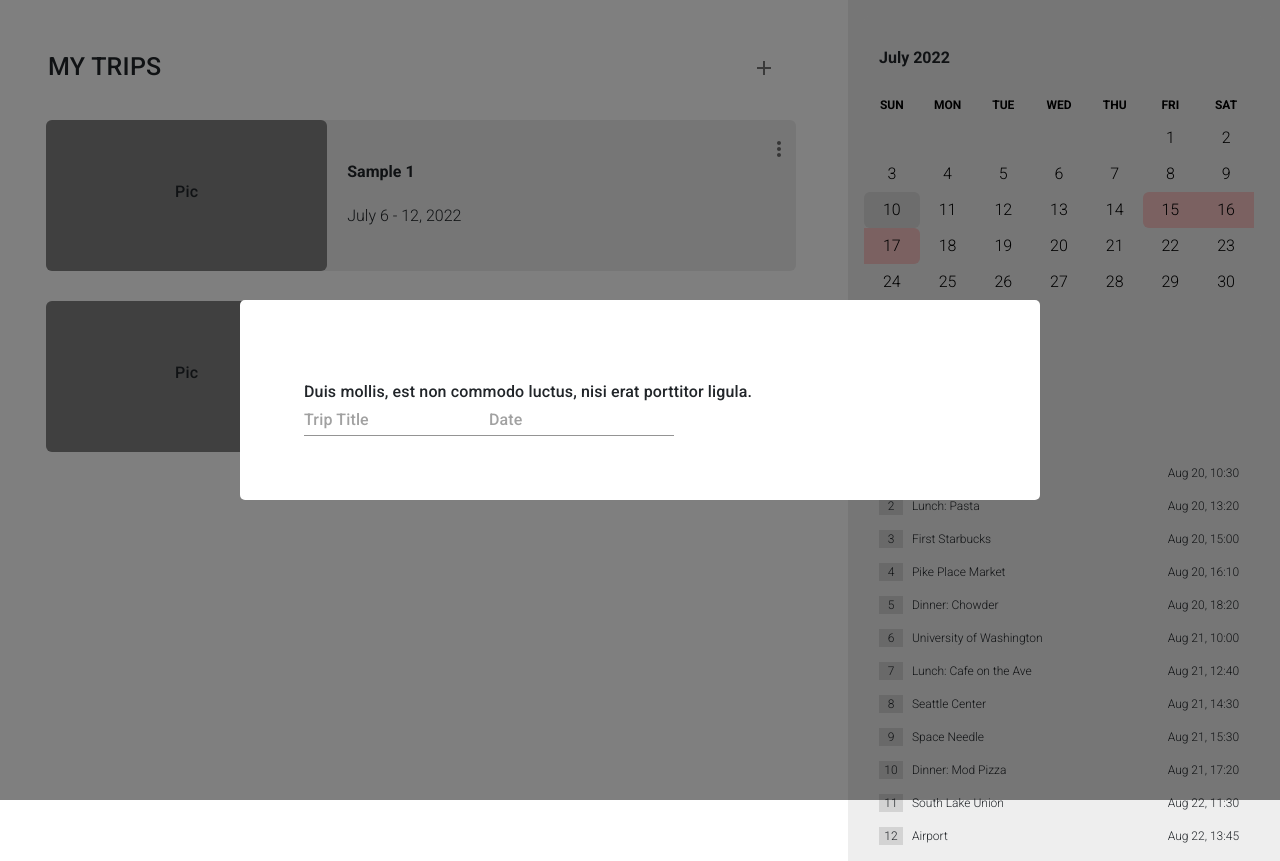
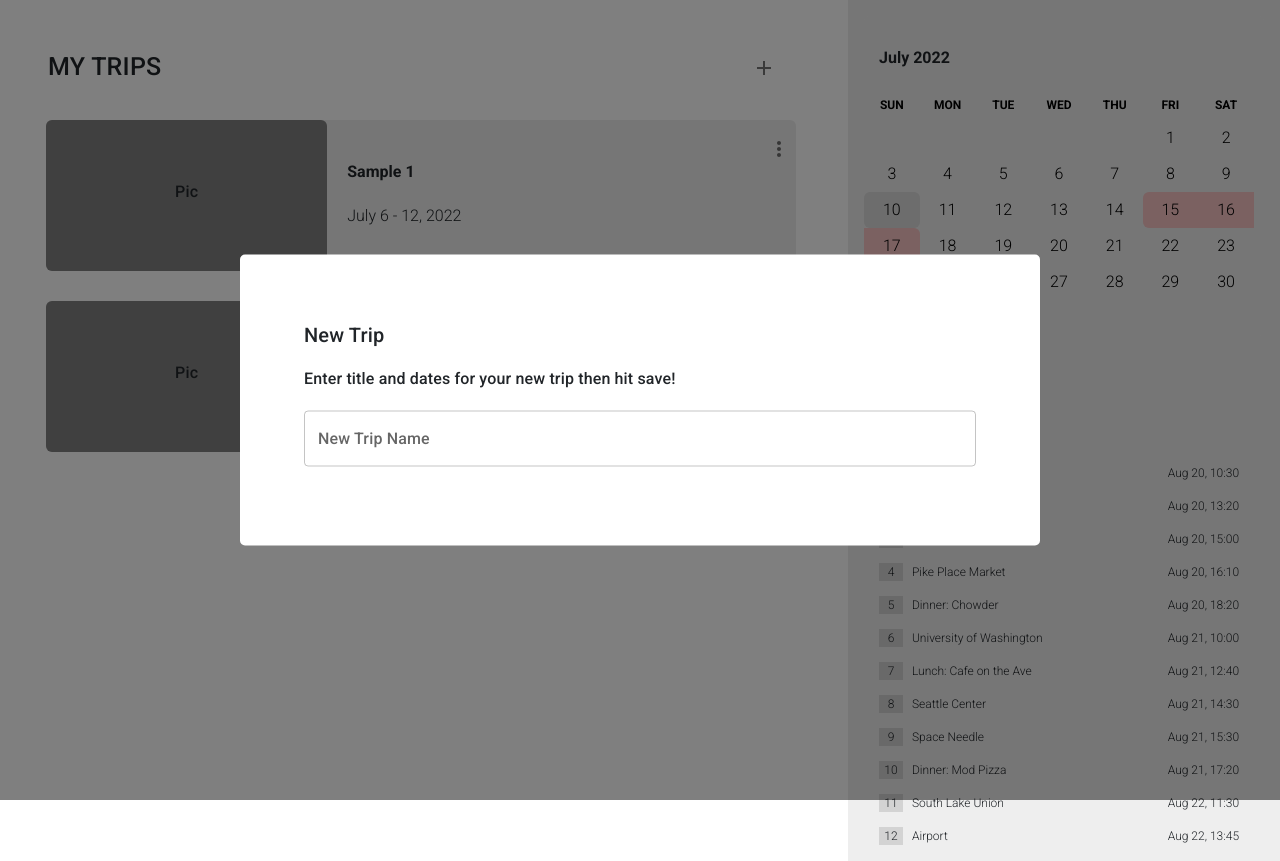
Before and after one commit to mko02/Trip-Planner, a React (Create React App) app in the folder client/: page / in a window 1280 px wide. Both pictures are taken after a click on the button 764 px from the left and 68 px from the top of the page. Built offline with nearby package versions, Linux system fonts and the light colour scheme.

Commit message:
basic modal is there, new trip modal need date range picker

```diff
--- a/client/package.json
+++ b/client/package.json
@@ -7,10 +7,12 @@
     "@emotion/styled": "^11.9.3",
     "@mui/icons-material": "^5.8.4",
     "@mui/material": "^5.9.1",
+    "@mui/x-date-pickers": "^5.0.0-beta.3",
     "@testing-library/jest-dom": "^5.16.4",
     "@testing-library/react": "^13.3.0",
     "@testing-library/user-event": "^13.5.0",
     "bootstrap": "^5.2.0",
+    "moment": "^2.29.4",
     "react": "^18.2.0",
     "react-bootstrap": "^2.4.0",
     "react-dom": "^18.2.0",
--- a/client/src/Components/Homepage/Heading.jsx
+++ b/client/src/Components/Homepage/Heading.jsx
@@ -1,6 +1,6 @@
 import React, { useState } from "react";
 import { Link } from "react-router-dom";
-import BasicModal from "./Modal/BasicModal";
+import NewTripModal from "./Modal/NewTripModal";
 
 import { Box, Stack, Typography, Button, IconButton } from "@mui/material";
 import AddIcon from "@mui/icons-material/Add";
@@ -29,7 +29,7 @@ function Heading() {
           <AddIcon></AddIcon>
         </IconButton>
       </Stack>
-      <BasicModal open={open} onClose={modalClose} />
+      <NewTripModal open={open} onClose={modalClose} />
     </Box>
   );
 }
--- a/client/src/Components/Homepage/Modal/BasicModal.jsx
+++ b/client/src/Components/Homepage/Modal/BasicModal.jsx
@@ -1,8 +1,8 @@
 import React from "react";
 import Typography from "@mui/material/Typography";
-import { Modal, Box, Input } from "@mui/material";
+import { Modal, Box } from "@mui/material";
 
-const BasicModal = ({ open, onClose }) => {
+const BasicModal = ({ open, onClose, title, subTitle, content }) => {
   const style = {
     position: "absolute",
     top: "50%",
@@ -18,16 +18,13 @@ const BasicModal = ({ open, onClose }) => {
   return (
     <Modal open={open} onClose={onClose}>
       <Box sx={style}>
-        <Typography
-          id="modal-modal-title"
-          variant="h6"
-          component="h2"
-        ></Typography>
+        <Typography id="modal-modal-title" variant="h6" component="h2">
+          {title}
+        </Typography>
         <Typography id="modal-modal-description" sx={{ mt: 2 }}>
-          Duis mollis, est non commodo luctus, nisi erat porttitor ligula.
+          {subTitle}
         </Typography>
-        <Input placeholder="Trip Title" />
-        <Input placeholder="Date" />
+        {content}
       </Box>
     </Modal>
   );
--- a/client/src/Components/Homepage/Modal/NewTripModal.jsx
+++ b/client/src/Components/Homepage/Modal/NewTripModal.jsx
@@ -1,7 +1,36 @@
 import React from "react";
+import BasicModal from "./BasicModal";
+import { Box, TextField } from "@mui/material";
 
-function NewTripModal() {
-  return <div>NewTripModal</div>;
+function NewTripModal({ open, onClose }) {
+  const modalStyles = {
+    inputFields: {
+      display: "flex",
+      flexDirection: "column",
+      marginTop: "20px",
+      marginBottom: "15px",
+    },
+  };
+
+  const getContent = () => (
+    <Box sx={modalStyles.inputFields}>
+      <TextField
+        placeholder="New Trip Name"
+        name="NewTripName"
+        label="New Trip Name"
+      />
+    </Box>
+  );
+
+  return (
+    <BasicModal
+      open={open}
+      onClose={onClose}
+      title="New Trip"
+      subTitle="Enter title and dates for your new trip then hit save!"
+      content={getContent()}
+    ></BasicModal>
+  );
 }
 
 export default NewTripModal;
```
Also changed, not shown: 1 other file (tests, documents, lock files or other folders).
